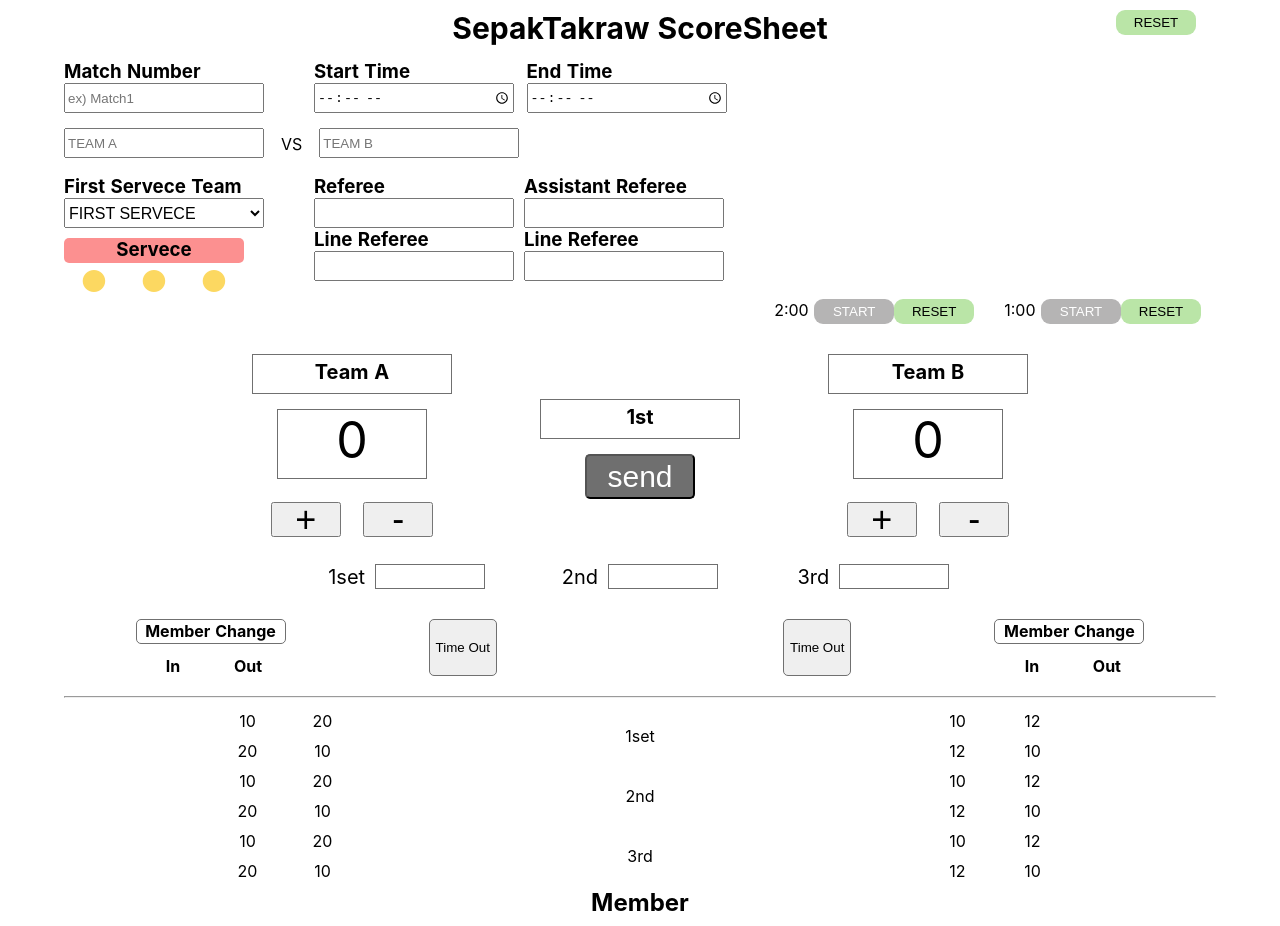
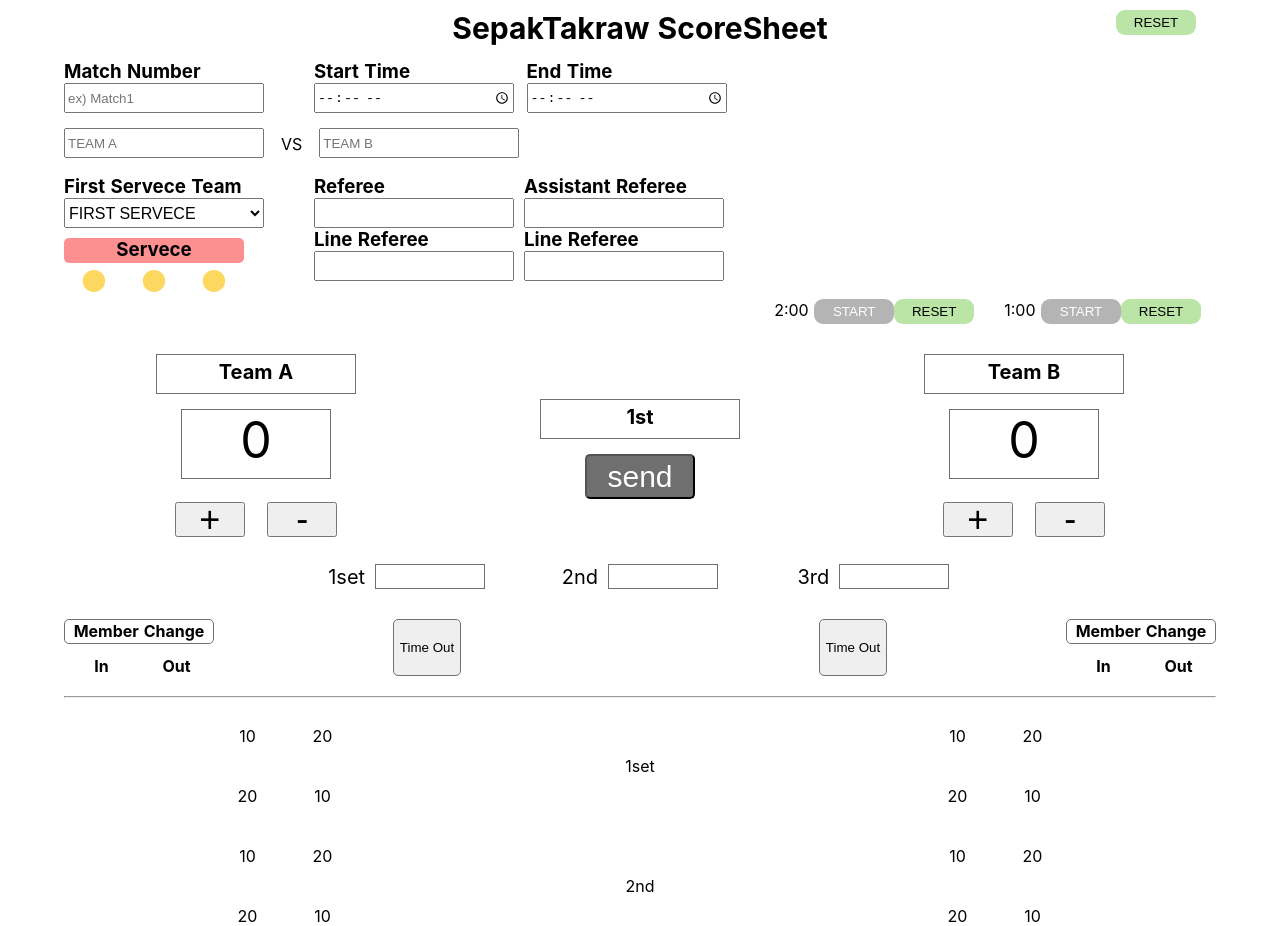
Before and after one commit to Hirokazu0526/sepak-scoresheet, a Nuxt app: page / in a window 1280 px wide. Shown: the top 926 px of the page. Built offline with nearby package versions, Linux system fonts and the light colour scheme.

Commit message:
css修正

```diff
--- a/components/McTo.vue
+++ b/components/McTo.vue
@@ -67,7 +67,7 @@ h3 {
 }
 .fx {
   display: flex;
-  justify-content: space-around;
+  justify-content: space-between;
 }
 
 .bra {
--- a/components/McToInfo.vue
+++ b/components/McToInfo.vue
@@ -2,11 +2,15 @@
   <div class="mctoinfo">
     <div class="mcto-info">
       <div class="mtco-1set fx-set">
-        <div class="member-change-a block fx mgr">
+        <div class="member-change-a block mgr">
+          <div class="fx">
             <div class="in block">10</div>
             <div class="out block">20</div>
+          </div>
+          <div class="fx">
             <div class="in block">20</div>
             <div class="out block">10</div>
+          </div>
         </div>
         <div class="time-out-a block">
           {{ $store.state.timeOuts.timeOutA1 }}
@@ -15,19 +19,27 @@
         <div class="time-out-b block">
           {{ $store.state.timeOuts.timeOutB1 }}
         </div>
-        <div class="member-change-b block fx mgl">
+        <div class="member-change-b block mgl">
+          <div class="fx">
             <div class="in block">10</div>
-          <div class="out block">12</div>
-          <div class="in block">12</div>
+            <div class="out block">20</div>
+          </div>
+          <div class="fx">
+            <div class="in block">20</div>
             <div class="out block">10</div>
           </div>
         </div>
+      </div>
       <div class="mtco-2set fx-set">
-        <div class="member-change-a block fx mgr">
+        <div class="member-change-a block mgr">
+          <div class="fx">
             <div class="in block">10</div>
             <div class="out block">20</div>
+          </div>
+          <div class="fx">
             <div class="in block">20</div>
             <div class="out block">10</div>
+          </div>
         </div>
         <div class="time-out-a block">
           {{ $store.state.timeOuts.timeOutA2 }}
@@ -36,19 +48,27 @@
         <div class="time-out-b block">
           {{ $store.state.timeOuts.timeOutB2 }}
         </div>
-        <div class="member-change-b block fx mgl">
+        <div class="member-change-b block mgl">
+          <div class="fx">
             <div class="in block">10</div>
-          <div class="out block">12</div>
-          <div class="in block">12</div>
+            <div class="out block">20</div>
+          </div>
+          <div class="fx">
+            <div class="in block">20</div>
             <div class="out block">10</div>
           </div>
         </div>
+      </div>
       <div class="mtco-3set fx-set">
-        <div class="member-change-a block fx mgr">
+        <div class="member-change-a block mgr">
+          <div class="fx">
             <div class="in block">10</div>
             <div class="out block">20</div>
+          </div>
+          <div class="fx">
             <div class="in block">20</div>
             <div class="out block">10</div>
+          </div>
         </div>
         <div class="time-out-a block">
           {{ $store.state.timeOuts.timeOutA3 }}
@@ -57,11 +77,15 @@
         <div class="time-out-b block">
           {{ $store.state.timeOuts.timeOutB3 }}
         </div>
-        <div class="member-change-b block fx mgl">
+        <div class="member-change-b block mgl">
+          <div class="fx">
             <div class="in block">10</div>
-          <div class="out block">12</div>
-          <div class="in block">12</div>
+            <div class="out block">20</div>
+          </div>
+          <div class="fx">
+            <div class="in block">20</div>
             <div class="out block">10</div>
+          </div>
         </div>
       </div>
     </div>
--- a/components/Member.vue
+++ b/components/Member.vue
@@ -101,7 +101,6 @@ export default {}
   margin-bottom: 10px;
 }
 .member-inner {
-  width: 90%;
   margin: 0 auto;
 }
 .member-info {
--- a/components/Score.vue
+++ b/components/Score.vue
@@ -69,21 +69,6 @@ export default {
       'countDownB',
       'send',
     ]),
-    // countUpA() {
-    //   this.$store.commit('countUpA')
-    // },
-    // countDownA() {
-    //   this.$store.commit('countDownA')
-    // },
-    // countUpB() {
-    //   this.$store.commit('countUpB')
-    // },
-    // countDownB() {
-    //   this.$store.commit('countDownB')
-    // },
-    // send() {
-    //   this.$store.commit('send')
-    // },
   },
 }
 </script>
@@ -124,6 +109,7 @@ h3 {
   align-items: center;
   flex-direction: column;
   justify-content: center;
+  flex: 1;
 }
 .set-count h5 {
   width: 110px;
```
Lines whose indentation alone changed are shown as unchanged.
